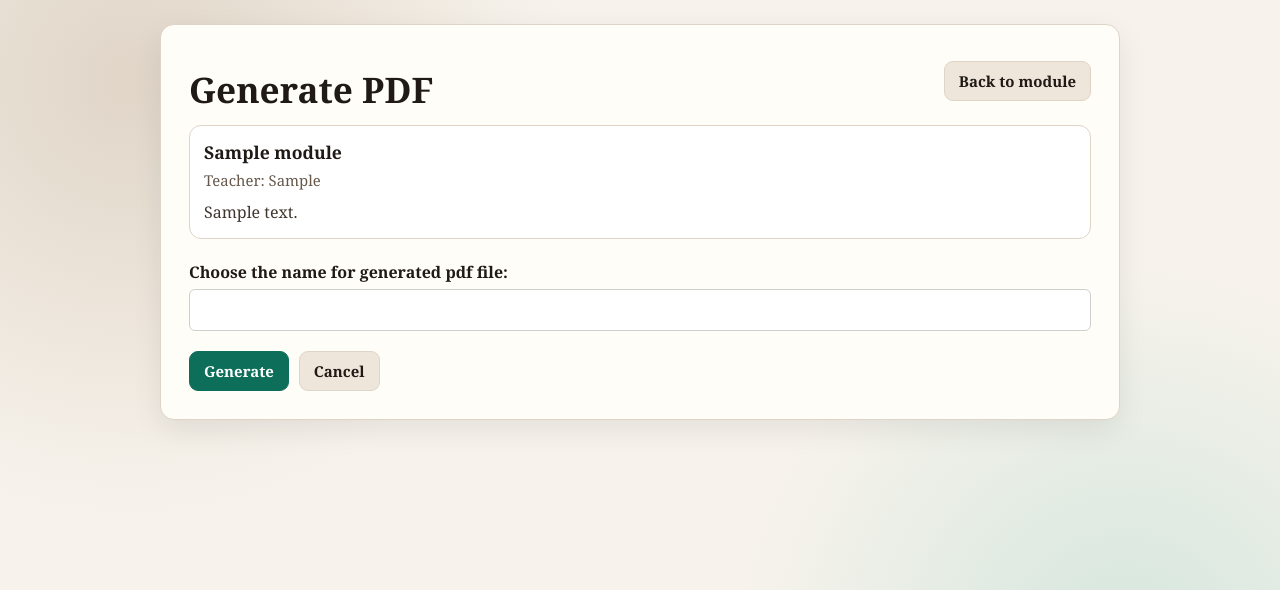
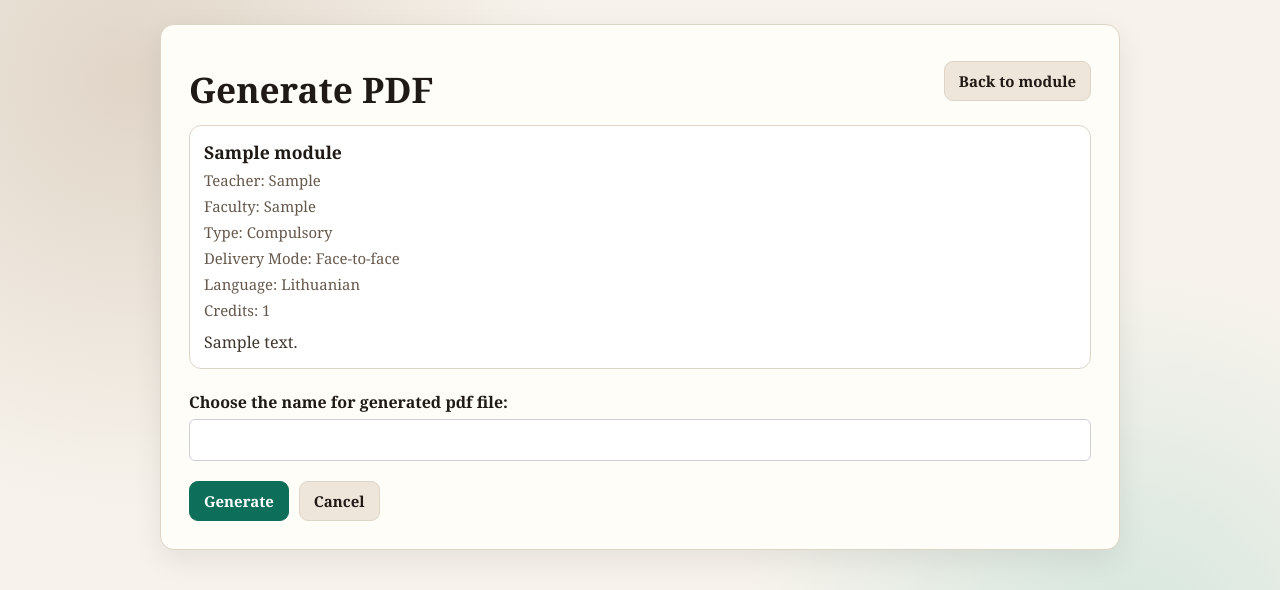
Before and after one commit to proxjega/ModuleManagerProject, a Django app: page /app/modules/1/pdf/ in a window 1280 px wide. Shown: the top 590 px of the page. Run offline with Django 5.2, Linux system fonts and the light colour scheme; a user stored in the database is signed in; tables that the repository leaves empty hold one stand-in row (values such as "Sample post").

Commit message:
front end fix

```diff
--- a/ModuleManagerApp/templates/module_delete.html
+++ b/ModuleManagerApp/templates/module_delete.html
@@ -18,6 +18,11 @@
         <div class="module-card">
             <h2>{{ module.title }}</h2>
             <p class="module-meta">Teacher: {{ module.teacher }}</p>
+            <p class="module-meta">Faculty: {{ module.faculty }}</p>
+            <p class="module-meta">Type: {{ module.get_module_type_display }}</p>
+            <p class="module-meta">Delivery Mode: {{ module.get_delivery_mode_display }}</p>
+            <p class="module-meta">Language: {{ module.get_language_display }}</p>
+            <p class="module-meta">Credits: {{ module.credits }}</p>
             {% if module.description %}
                 <p class="module-description">{{ module.description }}</p>
             {% else %}
--- a/ModuleManagerApp/templates/module_pdf.html
+++ b/ModuleManagerApp/templates/module_pdf.html
@@ -19,6 +19,11 @@
         <div class="module-card">
             <h2>{{ module.title }}</h2>
             <p class="module-meta">Teacher: {{ module.teacher }}</p>
+            <p class="module-meta">Faculty: {{ module.faculty }}</p>
+            <p class="module-meta">Type: {{ module.get_module_type_display }}</p>
+            <p class="module-meta">Delivery Mode: {{ module.get_delivery_mode_display }}</p>
+            <p class="module-meta">Language: {{ module.get_language_display }}</p>
+            <p class="module-meta">Credits: {{ module.credits }}</p>
             {% if module.description %}
                 <p class="module-description">{{ module.description }}</p>
             {% else %}
```
